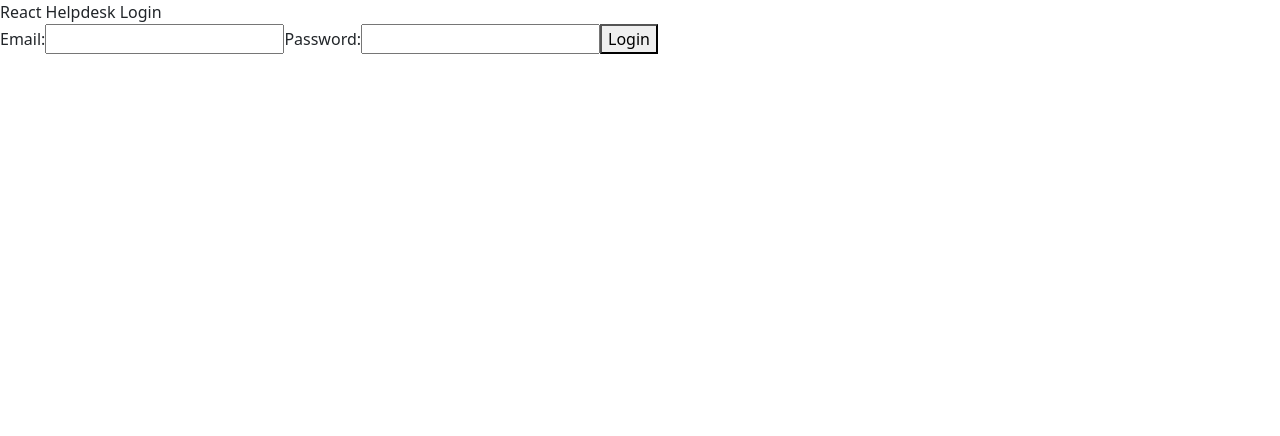
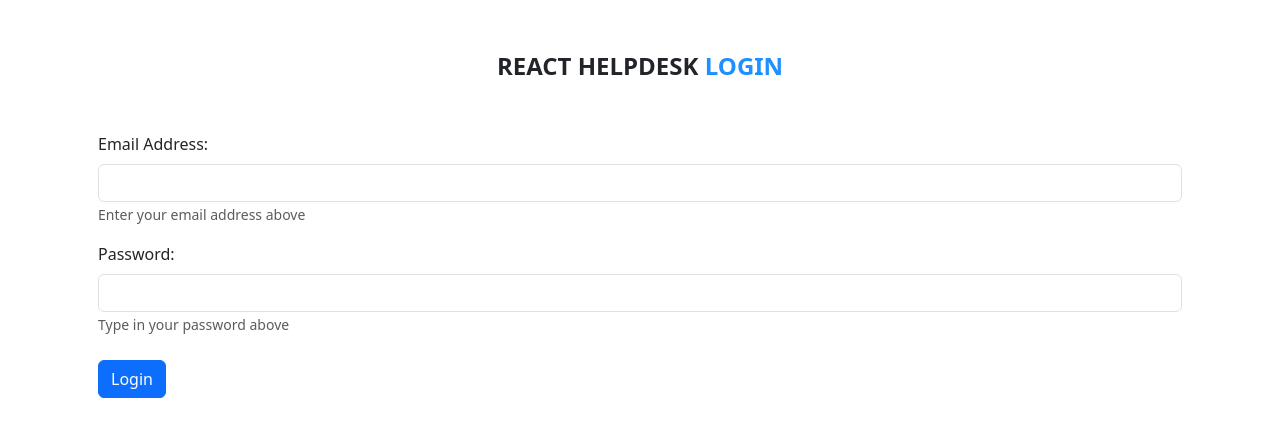
Before and after one commit to Smoot-Mena/react-helpdesk, a React (Vite) app: page /login in a window 1280 px wide. Shown: the top 436 px of the page. Built offline with nearby package versions, Linux system fonts and the light colour scheme.

Commit message:
Navigation and Login updates
Updates navbar, navigation links, and Login page with React-Bootstrap.

```diff
--- a/src/App.jsx
+++ b/src/App.jsx
@@ -4,7 +4,7 @@ import 'bootstrap/dist/css/bootstrap.min.css';
 import { Routes, Route } from 'react-router-dom';
 import { Navigate } from 'react-router-dom';
 import Login from './pages/Login';
-import useUserInfo from './zustand/useUserInfo';
+// import useUserInfo from './zustand/useUserInfo';
 
 import Home from './pages/Home';
 import Tickets from './pages/Tickets';
@@ -16,12 +16,13 @@ import Admins from "./pages/Admins";
 
 function App() {
 
-  const { userEmail, userPassword } = useUserInfo();
+  // const { userEmail } = useUserInfo();
+  // const cachedEmail = localStorage.getItem("login-email");
 
   return (
     <section id='app'>
       <Routes>
-        <Route path="/" element={userEmail && userPassword ? <Home /> : <Navigate to={"/login"} />}/>
+        <Route path="/" element={<Home />}/>
         <Route path="/admins" element={<Admins />}/>
         <Route path="/login" element={<Login />}/>
         <Route path='/tickets' element={<Tickets />} />
--- a/src/components/Logout.jsx
+++ b/src/components/Logout.jsx
@@ -1,17 +1,19 @@
 import React from 'react';
-import Button from "react-bootstrap/Button"
+import Button from "react-bootstrap/Button";
 import useUserInfo from '../zustand/useUserInfo';
 import { useNavigate } from 'react-router-dom';
 
 const Logout = () => {
-    const { userEmail, setUserEmail, userPassword, setUserPassword } = useUserInfo();
+    const { setUserEmail, setUserPassword } = useUserInfo();
     const navigate = useNavigate();
+    const cachedEmail = localStorage.getItem("login-email");
 
     const handleLogout = () => {
-        if (userEmail && userPassword) {
-            setUserEmail("");
-            setUserPassword("");
-            navigate("/login");
+        if (cachedEmail) {
+          setUserEmail("");
+          setUserPassword("");
+          localStorage.removeItem("login-email");
+          navigate("/login");
         }
     };
 
--- a/src/components/Navbar.jsx
+++ b/src/components/Navbar.jsx
@@ -1,46 +1,33 @@
 import React from 'react'
-import { Link } from 'react-router-dom';
+// import { Link } from 'react-router-dom';
 import Logout from './Logout';
 
 import Nav from "react-bootstrap/Nav";
+import Navbar from "react-bootstrap/Navbar";
 import Stack from 'react-bootstrap/Stack';
+import Container from 'react-bootstrap/Container';
 
-const Navbar = () => {
+const NavBar = () => {
+
   return (
-    <>
-      <Nav variant='pills' fill defaultActiveKey={"/home"}>
-        <Nav.Item>
-          <Nav.Link href='/'>Home</Nav.Link>
-        </Nav.Item>
-
-        <Nav.Item>
-          <Nav.Link href='/tickets'>Tickets</Nav.Link>
-        </Nav.Item>
-
-        <Nav.Item>
-          <Nav.Link href='/users'>Users</Nav.Link>
-        </Nav.Item>
-
-        <Nav.Item>
-          <Nav.Link href='/admins'>Admins</Nav.Link>
-        </Nav.Item>
-
-        <Nav.Item>
-          <Nav.Link href='/faq'>FAQ</Nav.Link>
-        </Nav.Item>
-
-        <Nav.Item>
-          <Nav.Link>
+    <Navbar expand="lg" bg='primary' data-bs-theme="dark" fixed='top'>
+      <Container>
+        <Navbar.Brand href= "/">Home</Navbar.Brand>
+        <Nav className='ms-auto'>
+          <Stack direction='horizontal' gap={3}>
+            <Nav.Link href='/tickets'>Tickets</Nav.Link>
+            <Nav.Link href='/users'>Users</Nav.Link>
+            <Nav.Link href='/admins'>Admins</Nav.Link>
+            <Nav.Link href='/faq'>FAQ</Nav.Link>
             <Logout />
-          </Nav.Link>
-        </Nav.Item>
-
-      </Nav>
-    </>
+          </Stack>
+        </Nav>
+      </Container>
+    </Navbar>
   )
 }
 
-export default Navbar;
+export default NavBar;
 
 {/* <nav>
 <Stack direction='horizontal' gap={5}>
--- a/src/pages/Admins.jsx
+++ b/src/pages/Admins.jsx
@@ -1,11 +1,11 @@
 import React from 'react';
-import Navbar from '../components/Navbar';
+import NavBar from '../components/NavBar';
 import Footer from '../components/Footer';
 
 const Admins = () => {
   return (
     <section>
-      <Navbar />
+      <NavBar />
       Admins
       <Footer />
     </section>
--- a/src/pages/Faq.jsx
+++ b/src/pages/Faq.jsx
@@ -1,11 +1,11 @@
 import React from 'react';
-import Navbar from '../components/Navbar';
+import NavBar from '../components/NavBar';
 import Footer from '../components/Footer';
 
 const Faq = () => {
   return (
     <section>
-      <Navbar />
+      <NavBar />
       Faq
       <Footer />
     </section>
--- a/src/pages/Home.jsx
+++ b/src/pages/Home.jsx
@@ -1,11 +1,11 @@
-import Navbar from "../components/Navbar";
+import NavBar from "../components/Navbar";
 import Footer from "../components/Footer";
 import Dashboard from "../components/Dashboard";
 
 const Home = () => {
     return (
         <section id="homepage">
-            <Navbar />
+            <NavBar />
             <Dashboard />
             <Footer />
         </section>
--- a/src/pages/Login.jsx
+++ b/src/pages/Login.jsx
@@ -1,23 +1,70 @@
 import React from 'react';
-import useLogin from '../hooks/useLogin';
+// import useLogin from '../hooks/useLogin';
 import { useNavigate } from 'react-router-dom';
 import useUserInfo from '../zustand/useUserInfo';
+
+import Container from "react-bootstrap/Container";
+import Row from "react-bootstrap/Row";
+import Col from "react-bootstrap/Col";
+import Form from "react-bootstrap/Form";
+import Button from "react-bootstrap/Button";
 
 const Login = () => {
 
     // const { login } = useLogin();
-    const { setUserEmail, setUserPassword } = useUserInfo();
+    const { userEmail, setUserEmail, setUserPassword } = useUserInfo();
     const navigate = useNavigate();
+    const header = "React Helpdesk";
 
 
     const handleSubmit = (event) => {
       event.preventDefault();
     //   login(email, password);
+      localStorage.setItem("login-email", userEmail);
       navigate("/");
     }
 
   return (
-    <section id='login-window'>
+    <Container id='login-window'>
+
+      <Row className='justify-content-md-center mt-5 mx-4'>
+        <Col xs="auto">
+          <header style={{fontSize: "1.5em", fontWeight: "bold"}}>{header.toUpperCase()}
+            <span style={{color: "dodgerblue"}}> {"Login".toUpperCase()}</span>
+          </header>
+        </Col>
+      </Row>
+
+      <Form onSubmit={handleSubmit} name='login'>
+        <Form.Group className='mb-3 mx-3 mt-5' controlId='email'>
+            <Form.Label>Email Address: </Form.Label>
+            <Form.Control type='email'
+            onChange={(event) => setUserEmail(event.target.value)}
+            required/>
+            <Form.Text className='text-muted'>Enter your email address above</Form.Text>
+        </Form.Group>
+
+          <Form.Group className='mb-4 mx-3' controlId='password'>
+            <Form.Label>Password: </Form.Label>
+            <Form.Control
+            type='password'
+            minLength={6} onChange={(event) => setUserPassword(event.target.value)}
+            required/>
+            <Form.Text>Type in your password above</Form.Text>
+          </Form.Group>
+
+          <Button className='mx-3' type='submit'>
+            Login
+          </Button>
+      </Form>
+
+    </Container>
+  )
+}
+
+export default Login;
+
+{/* <section id='login-window'>
 <header>React Helpdesk
     <span> Login</span>
 </header>
@@ -31,8 +78,4 @@ const Login = () => {
 
     <button type='submit'>Login</button>
 </form>
-  </section>
-  )
-}
-
-export default Login;
+</section> */}
--- a/src/pages/Tickets.jsx
+++ b/src/pages/Tickets.jsx
@@ -1,11 +1,11 @@
 import React from 'react';
-import Navbar from '../components/Navbar';
+import NavBar from '../components/NavBar';
 import Footer from '../components/Footer';
 
 const Tickets = () => {
   return (
     <section>
-        <Navbar />
+        <NavBar />
         Tickets
         <Footer />
     </section>
--- a/src/pages/Users.jsx
+++ b/src/pages/Users.jsx
@@ -1,12 +1,12 @@
 import React from 'react';
 import users from "../json/users.json";
-import Navbar from '../components/Navbar';
+import NavBar from '../components/NavBar';
 import Footer from '../components/Footer';
 
 const Users = () => {
   return (
     <>
-        <Navbar />
+        <NavBar />
 
             <section>
                 {users && users.map((user, index) => (
```
Lines whose indentation alone changed are shown as unchanged.
